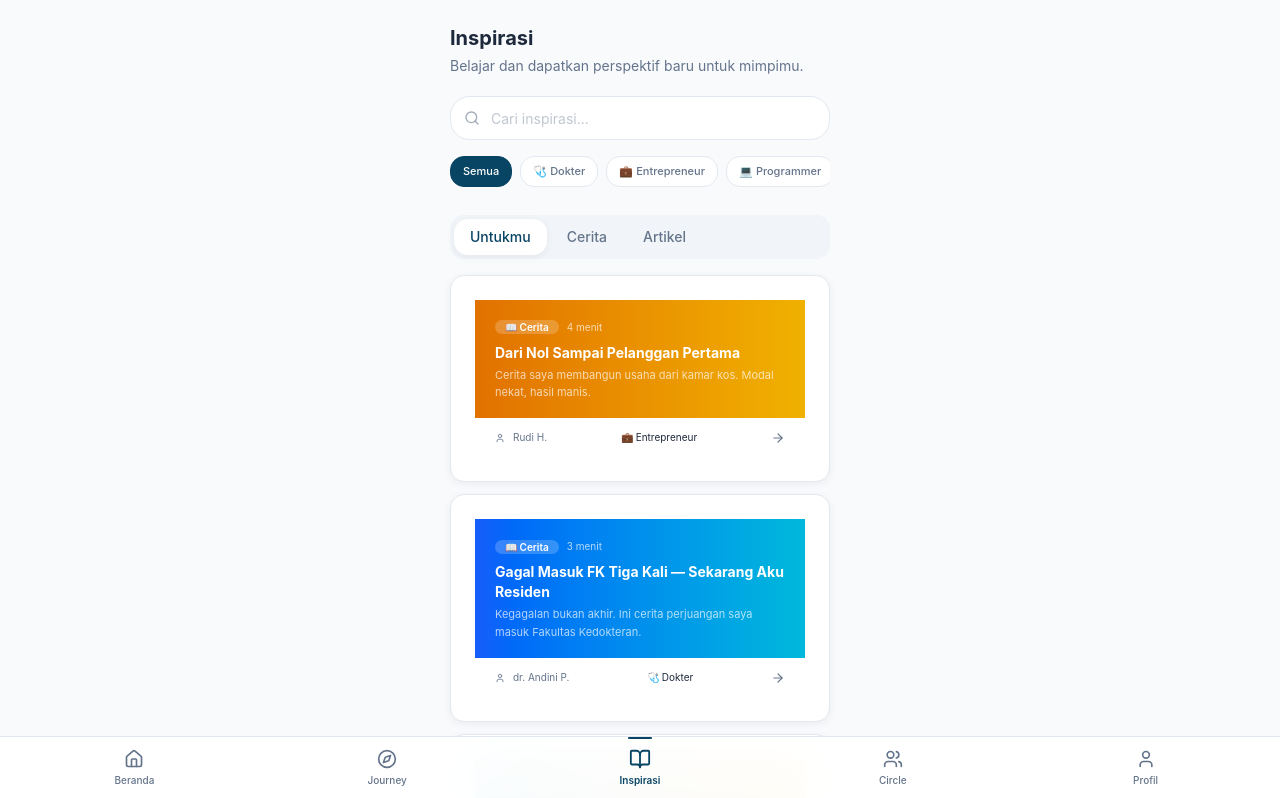
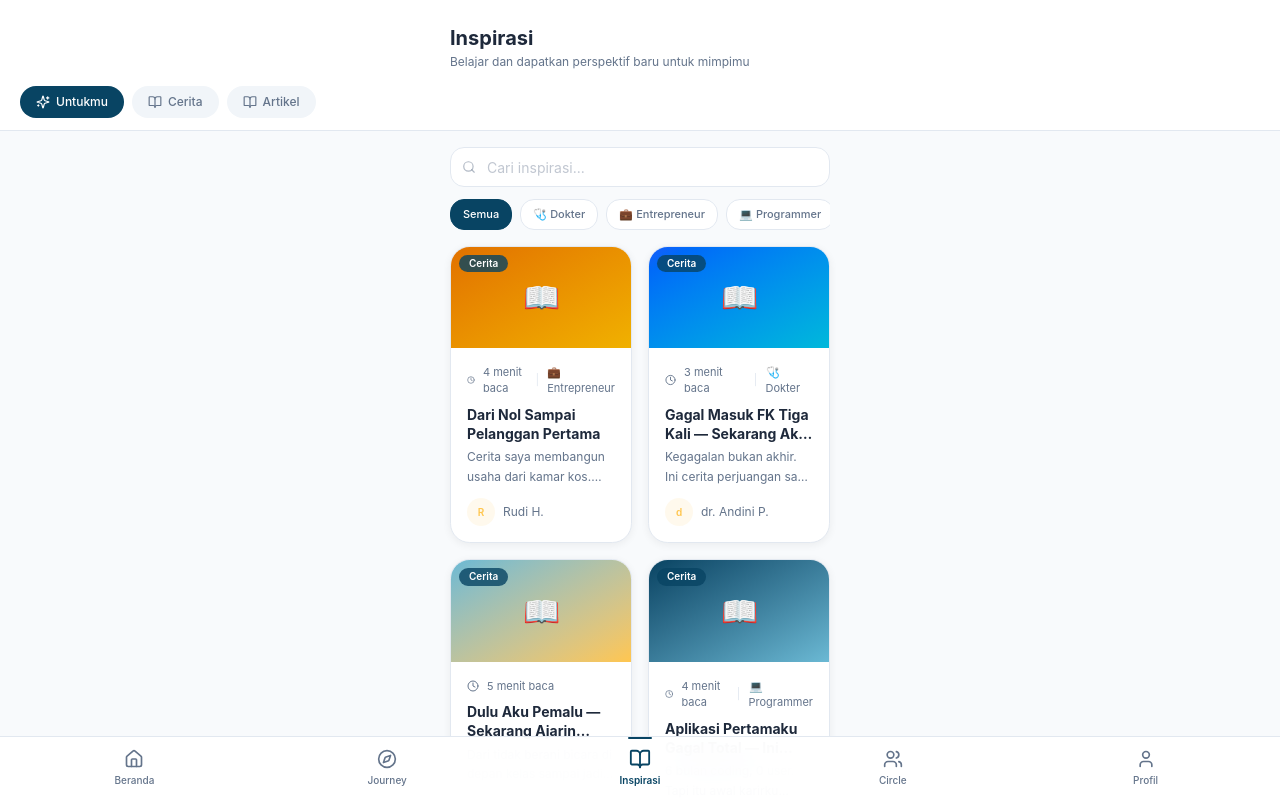
Before and after one commit to beautifio/beautifio, a Next.js app in the folder apps/web/: page /inspiration in a window 1280 px wide. Shown: the top 798 px of the page. Built offline with nearby package versions, Linux system fonts and the light colour scheme.

Commit message:
fix: apply old inspirasi visual style to new /inspiration (2-col grid, pill tabs, avatar cards)

```diff
--- a/apps/web/src/app/(app)/inspiration/page.tsx
+++ b/apps/web/src/app/(app)/inspiration/page.tsx
@@ -2,50 +2,75 @@
 
 import { useState, useMemo } from "react";
 import Link from "next/link";
-import { Search, BookOpen, User, Sparkles, Clock, ArrowRight } from "lucide-react";
-import { Badge, Card, Tabs, TabsList, TabsTrigger, TabsContent } from "@beautifio/ui";
+import { useRouter } from "next/navigation";
+import { Search, Clock, Sparkles, BookOpen, User, ArrowRight } from "lucide-react";
+import { Badge } from "@beautifio/ui";
 import {
   getAllInspiration, getInspirationGrouped, getInspirationForDream,
   searchInspiration, DREAM_MAP,
 } from "@/lib/inspiration-data";
 import type { InspirationItem } from "@/lib/inspiration-data";
 
+const TABS = [
+  { key: "for-you", label: "Untukmu", icon: Sparkles },
+  { key: "stories", label: "Cerita", icon: BookOpen },
+  { key: "articles", label: "Artikel", icon: BookOpen },
+];
+
 const DREAM_SLUGS = Object.keys(DREAM_MAP);
 
 function InspirationCard({ item }: { item: InspirationItem }) {
+  const router = useRouter();
   const dreamInfo = item.dreamSlugs.length > 0
     ? item.dreamSlugs.map((s) => DREAM_MAP[s]).filter(Boolean)
     : null;
 
   return (
-    <Link href={`/inspiration/${item.slug}`} className="block group">
-      <Card className="overflow-hidden hover:border-primary/30 hover:shadow-md transition-all">
-        <div className={`bg-gradient-to-r ${item.coverGradient} px-5 pt-5 pb-4`}>
-          <div className="flex items-center gap-2 mb-2">
-            <Badge variant="default" className="text-[10px] px-1.5 py-0 leading-none bg-white/20 text-white border-white/20">
-              {item.type === "story" ? "📖 Cerita" : "📝 Artikel"}
+    <div
+      className="bg-surface rounded-xl shadow-sm border border-border overflow-hidden cursor-pointer hover:shadow-md transition-shadow"
+      onClick={() => router.push(`/inspiration/${item.slug}`)}
+    >
+      <div className={`aspect-[16/9] relative bg-gradient-to-br ${item.coverGradient} flex items-center justify-center`}>
+        <span className="text-3xl">
+          {item.type === "story" ? "📖" : "📝"}
+        </span>
+        <Badge
+          variant="default"
+          className="absolute top-2 left-2 bg-primary/80 text-primary-foreground text-[10px] border-0"
+        >
+          {item.type === "story" ? "Cerita" : "Artikel"}
         </Badge>
-            <span className="text-[10px] text-white/70">{item.readingTime} menit</span>
       </div>
-          <h3 className="text-sm font-bold text-white group-hover:underline line-clamp-2">{item.title}</h3>
-          <p className="text-[11px] text-white/70 mt-1 line-clamp-2 leading-relaxed">{item.excerpt}</p>
+
+      <div className="p-4">
+        <div className="flex items-center gap-2 text-[11px] text-text-secondary mb-2">
+          <Clock size={12} />
+          <span>{item.readingTime} menit baca</span>
+          {dreamInfo && dreamInfo.length > 0 && (
+            <>
+              <span className="text-border">|</span>
+              {dreamInfo.slice(0, 1).map((d, i) => (
+                <span key={i}>{d.emoji} {d.title}</span>
+              ))}
+            </>
+          )}
         </div>
-        <div className="px-5 py-3 flex items-center justify-between">
-          <div className="flex items-center gap-2 text-[10px] text-text-secondary">
-            <User size={10} />
-            <span>{item.author}</span>
+
+        <h3 className="text-sm font-bold text-text-primary mb-1 line-clamp-2 leading-snug">
+          {item.title}
+        </h3>
+        <p className="text-xs text-text-secondary mb-3 line-clamp-2 leading-relaxed">
+          {item.excerpt}
+        </p>
+
+        <div className="flex items-center gap-2">
+          <div className="w-7 h-7 rounded-full bg-accent/10 flex items-center justify-center text-[10px] font-semibold text-accent">
+            {item.author.charAt(0)}
           </div>
-          {dreamInfo && dreamInfo.length > 0 && (
-            <div className="flex items-center gap-1">
-              {dreamInfo.slice(0, 2).map((d, i) => (
-                <span key={i} className="text-[10px]">{d?.emoji} {d?.title}</span>
-              ))}
+          <span className="text-xs text-text-secondary">{item.author}</span>
         </div>
-          )}
-          <ArrowRight size={14} className="text-text-secondary group-hover:text-primary transition-colors" />
       </div>
-      </Card>
-    </Link>
+    </div>
   );
 }
 
@@ -71,38 +96,64 @@ export default function InspirationPage() {
   const filteredStories = useMemo(() => {
     if (!searchQuery) return stories;
     return searchInspiration(searchQuery).filter((i) => i.type === "story");
-  }, [searchQuery]);
+  }, [searchQuery, stories]);
 
   const filteredArticles = useMemo(() => {
     if (!searchQuery) return articles;
     return searchInspiration(searchQuery).filter((i) => i.type === "article");
-  }, [searchQuery]);
+  }, [searchQuery, articles]);
+
+  const currentItems = activeTab === "for-you" ? forYou : activeTab === "stories" ? filteredStories : filteredArticles;
 
   return (
-    <div className="min-h-screen bg-bg">
-      <div className="max-w-content mx-auto px-5 pt-6 pb-24">
-        <div className="mb-5">
+    <div className="min-h-screen bg-bg pb-24">
+      {/* Header */}
+      <div className="bg-surface border-b border-border">
+        <div className="max-w-content mx-auto px-5 pt-6 pb-1">
           <h1 className="text-xl font-bold text-text-primary">Inspirasi</h1>
-          <p className="text-sm text-text-secondary mt-1">
-            Belajar dan dapatkan perspektif baru untuk mimpimu.
+          <p className="text-xs text-text-secondary mt-0.5">
+            Belajar dan dapatkan perspektif baru untuk mimpimu
           </p>
         </div>
 
+        {/* Tabs */}
+        <div className="flex overflow-x-auto gap-2 px-5 py-3">
+          {TABS.map((tab) => {
+            const isActive = tab.key === activeTab;
+            return (
+              <button
+                key={tab.key}
+                onClick={() => setActiveTab(tab.key)}
+                className={`flex items-center gap-1.5 px-4 py-2 rounded-full text-xs font-medium whitespace-nowrap transition-colors cursor-pointer ${
+                  isActive
+                    ? "bg-primary text-primary-foreground"
+                    : "bg-muted text-text-secondary hover:bg-muted/80"
+                }`}
+              >
+                <tab.icon size={14} />
+                {tab.label}
+              </button>
+            );
+          })}
+        </div>
+      </div>
+
+      <div className="max-w-content mx-auto px-5 pt-4 pb-4 space-y-3">
         {/* Search */}
-        <div className="relative mb-4">
-          <Search size={16} className="absolute left-3.5 top-1/2 -translate-y-1/2 text-text-secondary/60" />
+        <div className="relative">
+          <Search size={14} className="absolute left-3 top-1/2 -translate-y-1/2 text-text-secondary/50" />
           <input
             type="text"
             value={searchQuery}
             onChange={(e) => setSearchQuery(e.target.value)}
             placeholder="Cari inspirasi..."
-            className="w-full h-11 pl-10 pr-4 rounded-xl bg-surface border border-border text-sm text-text-primary placeholder:text-text-secondary/40 focus:outline-none focus:border-primary/40 focus:ring-2 focus:ring-primary/10 transition-all"
+            className="w-full h-10 pl-9 pr-3 rounded-lg bg-surface border border-border text-sm text-text-primary placeholder:text-text-secondary/40 focus:outline-none focus:border-primary/40 focus:ring-2 focus:ring-primary/10 transition-all"
           />
         </div>
 
-        {/* Dream Filter */}
+        {/* Dream Filter (only on Untukmu) */}
         {activeTab === "for-you" && !searchQuery && (
-          <div className="flex gap-2 overflow-x-auto pb-3 mb-4 scrollbar-none">
+          <div className="flex gap-2 overflow-x-auto scrollbar-none">
             <button
               onClick={() => setSelectedDream(null)}
               className={`flex-shrink-0 px-3 py-1.5 rounded-lg text-[11px] font-medium border transition-all cursor-pointer ${
@@ -131,51 +182,23 @@ export default function InspirationPage() {
             })}
           </div>
         )}
+      </div>
 
-        {/* Tabs */}
-        <Tabs defaultValue="for-you" value={activeTab} onValueChange={setActiveTab}>
-          <TabsList className="w-full mb-4">
-            <TabsTrigger value="for-you">Untukmu</TabsTrigger>
-            <TabsTrigger value="stories">Cerita</TabsTrigger>
-            <TabsTrigger value="articles">Artikel</TabsTrigger>
-          </TabsList>
-
-          <TabsContent value="for-you" className="space-y-3">
-            {forYou.length > 0 ? (
-              forYou.map((item) => <InspirationCard key={item.id} item={item} />)
-            ) : (
-              <div className="text-center py-12">
-                <Sparkles size={28} className="mx-auto text-text-secondary/30 mb-3" />
+      {/* Content Grid */}
+      <div className="max-w-content mx-auto px-5 pb-4">
+        {currentItems.length === 0 ? (
+          <div className="flex flex-col items-center justify-center py-16">
+            <Sparkles size={32} className="text-text-secondary/30 mb-3" />
             <p className="text-sm font-semibold text-text-primary">Belum ada inspirasi</p>
             <p className="text-xs text-text-secondary mt-1">Coba pilih impian lain atau ubah kata kunci</p>
           </div>
-            )}
-          </TabsContent>
-
-          <TabsContent value="stories" className="space-y-3">
-            {filteredStories.length > 0 ? (
-              filteredStories.map((item) => <InspirationCard key={item.id} item={item} />)
         ) : (
-              <div className="text-center py-12">
-                <BookOpen size={28} className="mx-auto text-text-secondary/30 mb-3" />
-                <p className="text-sm font-semibold text-text-primary">Belum ada cerita</p>
-                <p className="text-xs text-text-secondary mt-1">Coba cari dengan kata kunci lain</p>
+          <div className="grid grid-cols-1 sm:grid-cols-2 gap-4">
+            {currentItems.map((item) => (
+              <InspirationCard key={item.id} item={item} />
+            ))}
           </div>
         )}
-          </TabsContent>
-
-          <TabsContent value="articles" className="space-y-3">
-            {filteredArticles.length > 0 ? (
-              filteredArticles.map((item) => <InspirationCard key={item.id} item={item} />)
-            ) : (
-              <div className="text-center py-12">
-                <BookOpen size={28} className="mx-auto text-text-secondary/30 mb-3" />
-                <p className="text-sm font-semibold text-text-primary">Belum ada artikel</p>
-                <p className="text-xs text-text-secondary mt-1">Coba cari dengan kata kunci lain</p>
-              </div>
-            )}
-          </TabsContent>
-        </Tabs>
       </div>
     </div>
   );
```
Also changed, not shown: apps/web/src/app/(app)/inspiration/[slug]/page.tsx (+42 -29 lines). Lines whose indentation alone changed are shown as unchanged.
